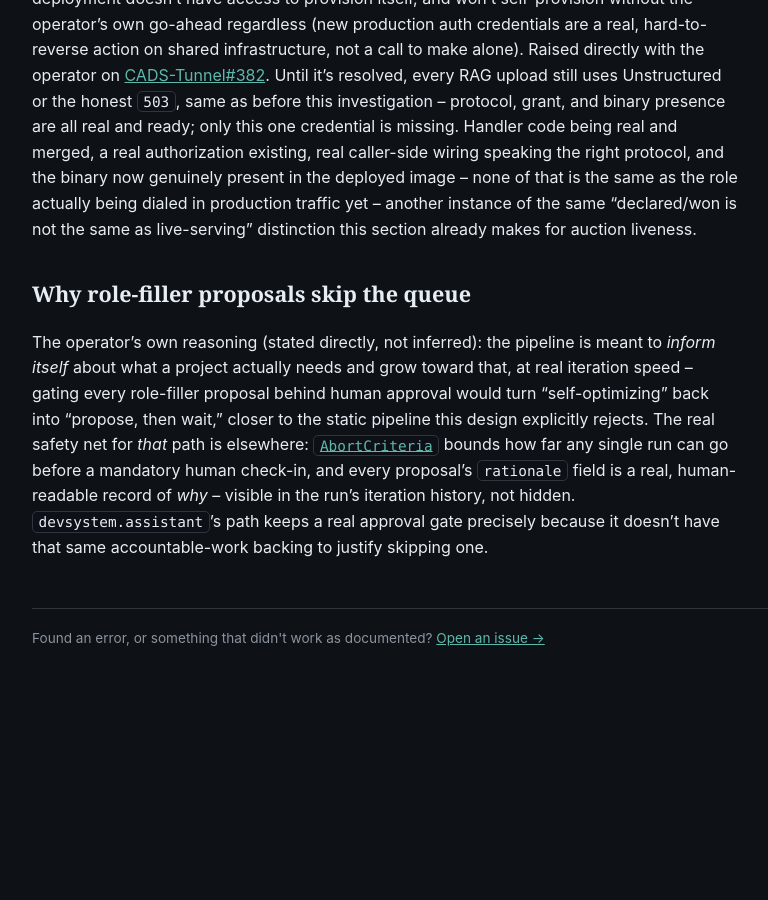
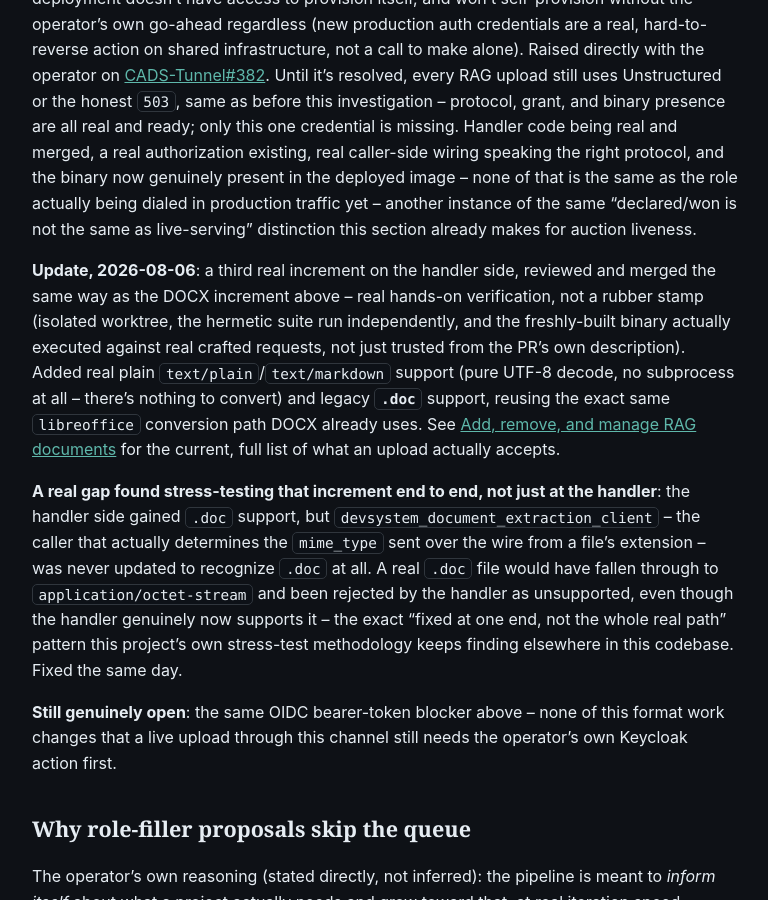
Before and after one commit to scimbe/CADS-devsystem-docs, a Jekyll site: the page built from _explanation/self-optimizing-pipeline.md, in a window 1280 px wide and 900 px high, scrolled down 4717 px. Shown: the whole window, without its empty margins (322-1090 px from the left). Built offline with Jekyll 4.4.1, drawn with Linux system fonts in a browser that asks for light colours; before the commit the page ends 5431 px from its top, so only the background shows below that.

Commit message:
Update RAG upload docs: PDF/DOCX only -> +legacy DOC, text/markdown
Issue #14's PR #17 (CADS-devsystem@10a4650) added text/plain,
text/markdown, and legacy .doc support to the document_extraction
channel handler -- the docs still described PDF/DOCX only. Also
records the real client-side mime-detection gap found and fixed while
validating this (CADS-devsystem@1712448): the client never learned to
recognize .doc, so it would have sent application/octet-stream and
gotten rejected despite the handler supporting it.

```diff
--- a/_explanation/self-optimizing-pipeline.md
+++ b/_explanation/self-optimizing-pipeline.md
@@ -169,6 +169,27 @@ same as the role actually being dialed in production traffic yet -- another inst
 "declared/won is not the same as live-serving" distinction this section already makes for auction
 liveness.
 
+**Update, 2026-08-06**: a third real increment on the handler side, reviewed and merged the same
+way as the DOCX increment above -- real hands-on verification, not a rubber stamp (isolated
+worktree, the hermetic suite run independently, and the freshly-built binary actually executed
+against real crafted requests, not just trusted from the PR's own description). Added real plain
+`text/plain`/`text/markdown` support (pure UTF-8 decode, no subprocess at all -- there's nothing to
+convert) and legacy **`.doc`** support, reusing the exact same `libreoffice` conversion path DOCX
+already uses. See [Add, remove, and manage RAG documents]({{ '/how-to/manage-rag-documents/' |
+relative_url }}) for the current, full list of what an upload actually accepts.
+
+**A real gap found stress-testing that increment end to end, not just at the handler**: the handler
+side gained `.doc` support, but `devsystem_document_extraction_client` -- the caller that actually
+determines the `mime_type` sent over the wire from a file's extension -- was never updated to
+recognize `.doc` at all. A real `.doc` file would have fallen through to
+`application/octet-stream` and been rejected by the handler as unsupported, even though the handler
+genuinely now supports it -- the exact "fixed at one end, not the whole real path" pattern this
+project's own stress-test methodology keeps finding elsewhere in this codebase. Fixed the same day.
+
+**Still genuinely open**: the same OIDC bearer-token blocker above -- none of this format work
+changes that a live upload through this channel still needs the operator's own Keycloak action
+first.
+
 ## Why role-filler proposals skip the queue
 
 The operator's own reasoning (stated directly, not inferred): the pipeline is meant to *inform
```
Also changed, not shown: _how-to/manage-rag-documents.md (+8 -7 lines), _reference/rest-api.md (+1 -1 lines).
